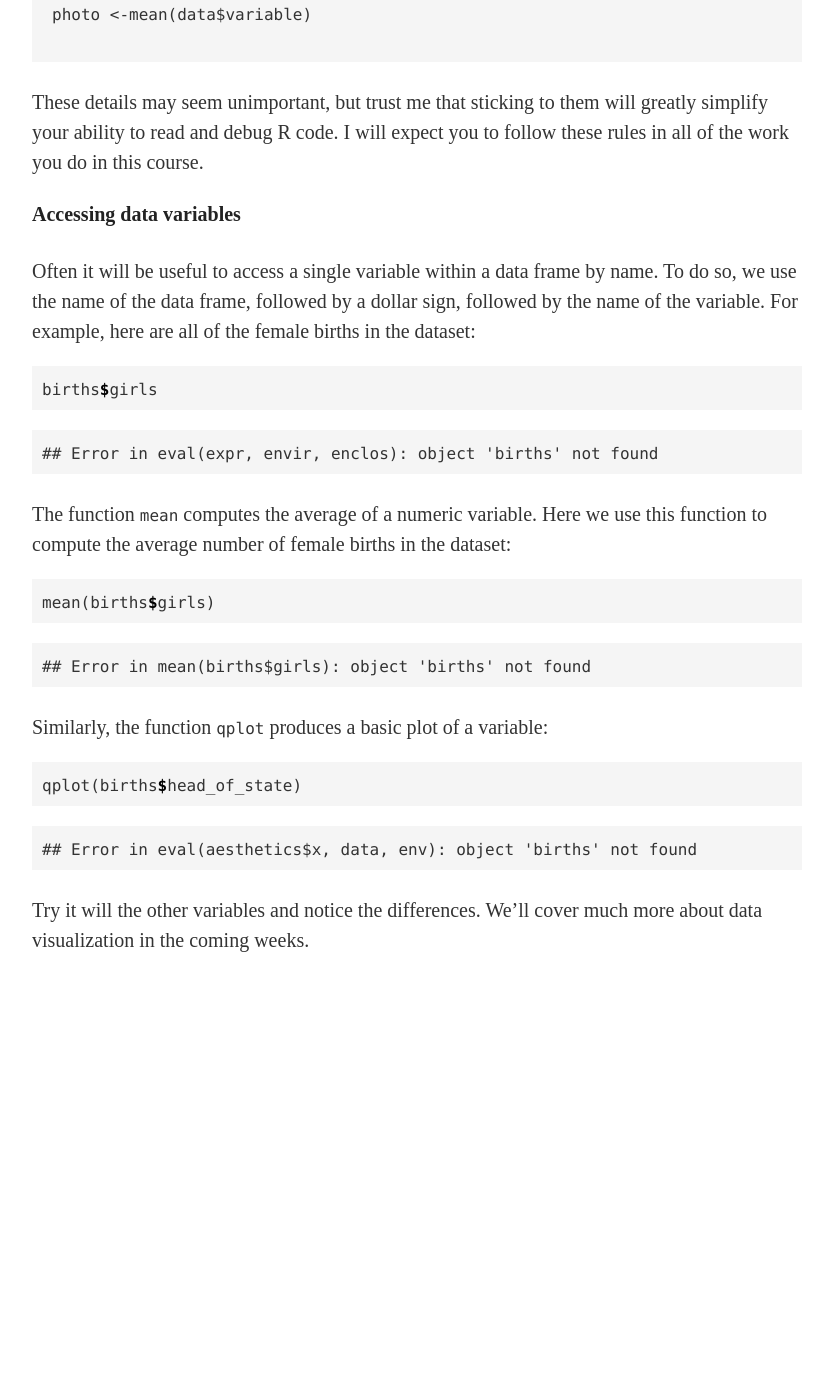
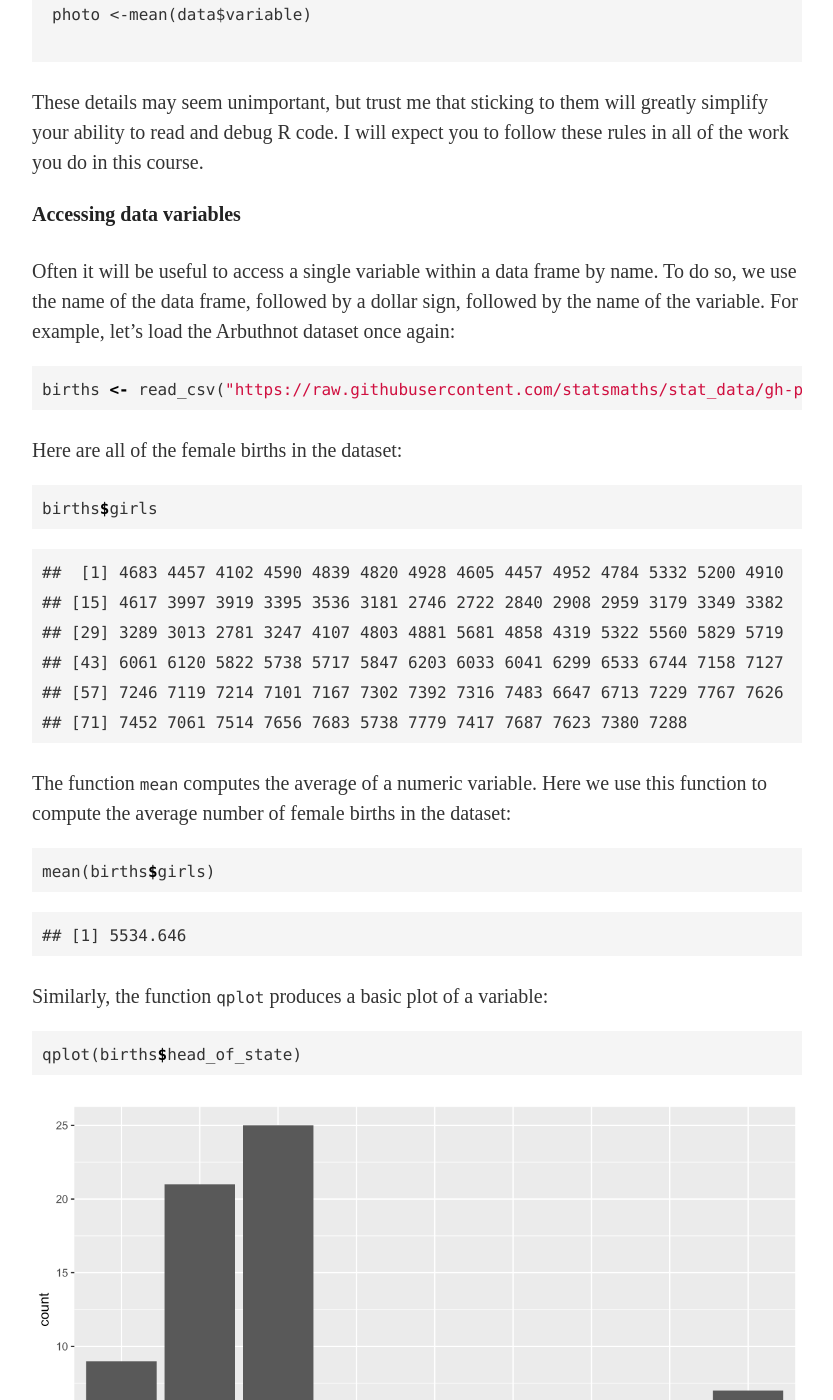
Before and after one commit to statsmaths/stat209, a Jekyll site: the page built from _notes/class03-describing-data.md, in a window 1280 px wide and 1400 px high, scrolled down 1466 px. Shown: the whole window, without its empty margins (223-1056 px from the left). Built offline with Jekyll 4.4.1, drawn with Linux system fonts in a browser that asks for light colours; before the commit the page ends 2471 px from its top, so only the background shows below that.

Commit message:
update notes

```diff
--- a/_notes/class03-describing-data.md
+++ b/_notes/class03-describing-data.md
@@ -74,8 +74,15 @@ do in this course.
 Often it will be useful to access a single variable within
 a data frame by name. To do so, we use the name of the data
 frame, followed by a dollar sign, followed by the name of
-the variable. For example, here are all of the female births
-in the dataset:
+the variable. For example, let's load the Arbuthnot dataset
+once again:
+
+
+{% highlight r %}
+births <- read_csv("https://raw.githubusercontent.com/statsmaths/stat_data/gh-pages/arbuthnot.csv")
+{% endhighlight %}
+
+Here are all of the female births in the dataset:
 
 
 {% highlight r %}
@@ -85,7 +92,12 @@ births$girls
 
 
 {% highlight text %}
-## Error in eval(expr, envir, enclos): object 'births' not found
+##  [1] 4683 4457 4102 4590 4839 4820 4928 4605 4457 4952 4784 5332 5200 4910
+## [15] 4617 3997 3919 3395 3536 3181 2746 2722 2840 2908 2959 3179 3349 3382
+## [29] 3289 3013 2781 3247 4107 4803 4881 5681 4858 4319 5322 5560 5829 5719
+## [43] 6061 6120 5822 5738 5717 5847 6203 6033 6041 6299 6533 6744 7158 7127
+## [57] 7246 7119 7214 7101 7167 7302 7392 7316 7483 6647 6713 7229 7767 7626
+## [71] 7452 7061 7514 7656 7683 5738 7779 7417 7687 7623 7380 7288
 {% endhighlight %}
 
 The function `mean` computes the average of a numeric variable.
@@ -100,7 +112,7 @@ mean(births$girls)
 
 
 {% highlight text %}
-## Error in mean(births$girls): object 'births' not found
+## [1] 5534.646
 {% endhighlight %}
 
 Similarly, the function `qplot` produces a basic plot of a variable:
@@ -110,11 +122,7 @@ Similarly, the function `qplot` produces a basic plot of a variable:
 qplot(births$head_of_state)
 {% endhighlight %}
 
-
-
-{% highlight text %}
-## Error in eval(aesthetics$x, data, env): object 'births' not found
-{% endhighlight %}
+<img src="../assets/class03-describing-data/unnamed-chunk-5-1.png" title="plot of chunk unnamed-chunk-5" alt="plot of chunk unnamed-chunk-5" width="100%" />
 
 Try it will the other variables and notice the differences. We'll cover
 much more about data visualization in the coming weeks.
--- a/index.html
+++ b/index.html
@@ -26,6 +26,12 @@ Syllabus: <a href="assets/syllabus/STAT209_Syllabus.pdf">STAT209_Syllabus.pdf</a
     <li><strong>Class 05</strong>&nbsp;&nbsp;<a href="/stat209/notes/class05-numeric-summaries">Numeric Summaries</a></li>
   </ul>
 
+  <h3>ASSESSMENTS</h3>
+  <ul>
+    <li><strong>ASSESSMENT A:</strong>&nbsp;&nbsp;<a href="/stat209/notes/quizA"> 2018-01-23</a></li>
+    <li><strong>ASSESSMENT B:</strong>&nbsp;&nbsp;<a href="/stat209/notes/quizB"> 2018-01-30</a></li>
+  </ul>
+
   <h3>LABS</h3>
   <ul>
     <li><strong>Lab 01</strong>&nbsp;&nbsp;<a href="https://raw.githubusercontent.com/statsmaths/stat209/master/labs/lab01.R">Introduction to R and RStudio</a></li>
```
Also changed, not shown: _notes/class03-describing-data.Rmd (+8 -2 lines), _notes/class04-variable-types.Rmd (+9 -1 lines), _notes/quizA.md (added, +22 -0 lines), _notes/quizB.md (added, +23 -0 lines), stat209_notes.md (+1 -1 lines), assets/class03-describing-data/unnamed-chunk-5-1.png (added).
